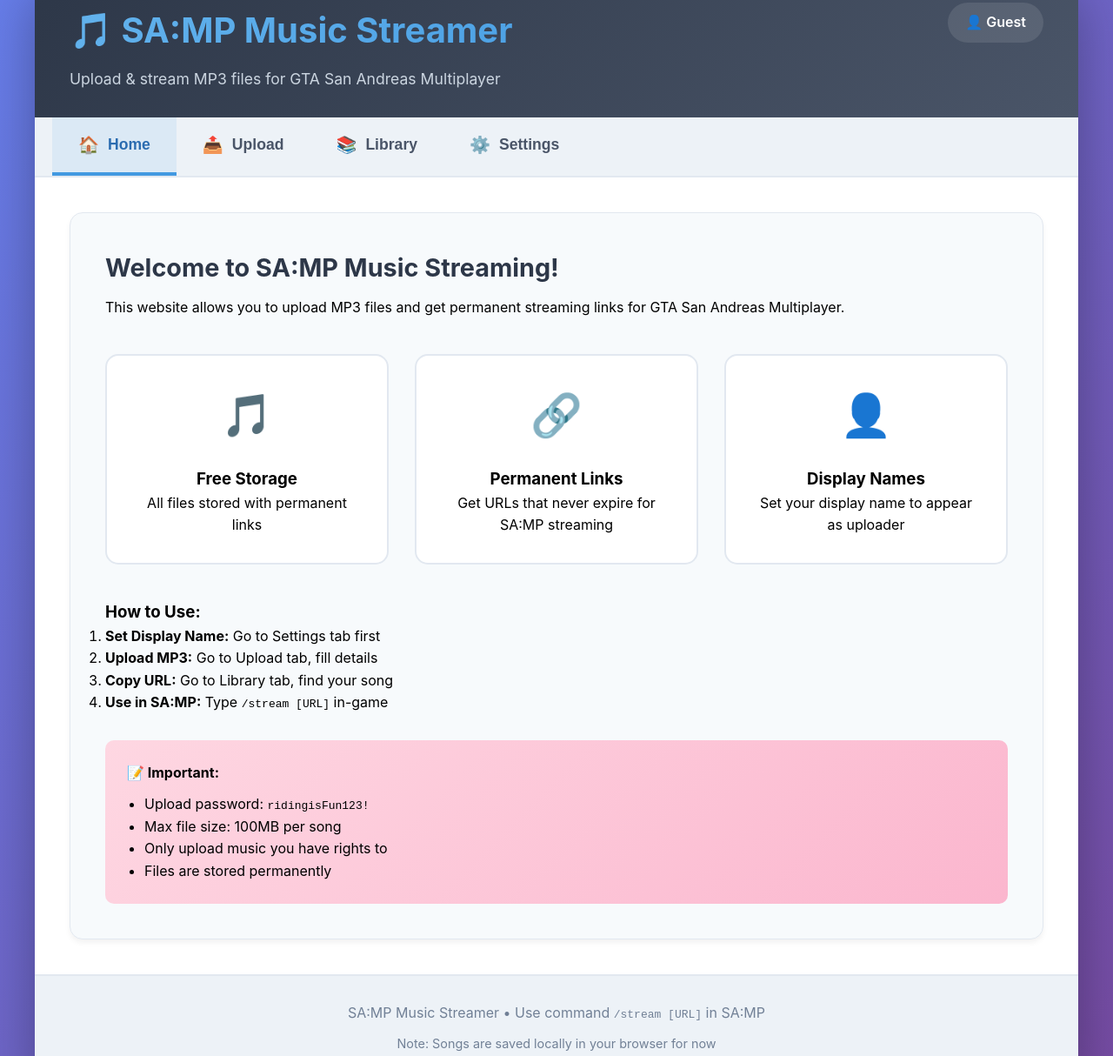
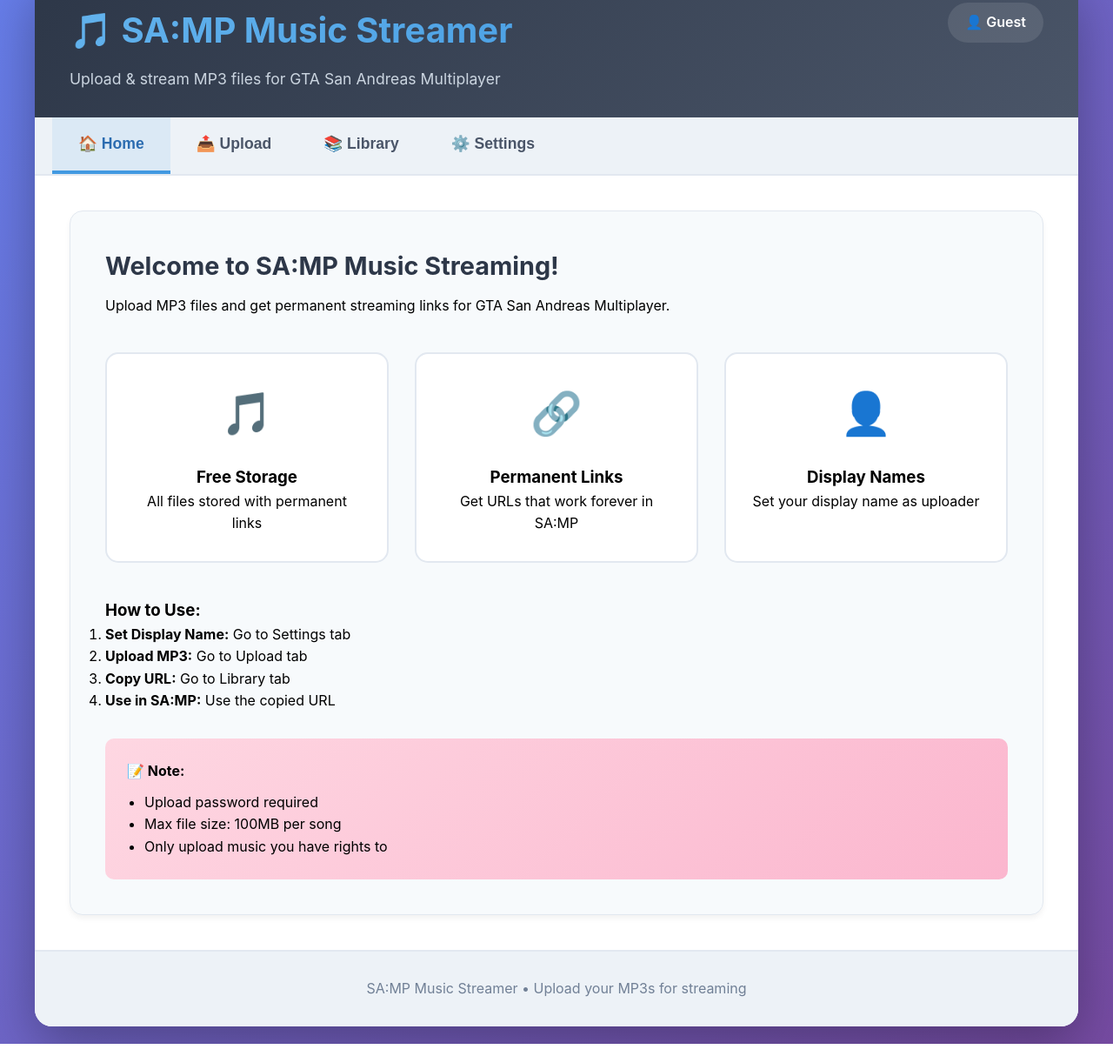
Before and after one commit to Binosko/tws-music-website, a plain HTML site: page index.html in a window 1280 px wide. Shown: the part 47-1261 px from the top of the page at 87% size. Drawn offline with Linux system fonts and the light colour scheme.

Commit message:
Update index.html

```diff
--- a/index.html
+++ b/index.html
@@ -18,18 +18,10 @@
         </header>
 
         <nav class="tabs">
-            <button class="tab-btn active" onclick="showTab('home')">
-                <span>🏠</span> Home
-            </button>
-            <button class="tab-btn" onclick="showTab('upload')">
-                <span>📤</span> Upload
-            </button>
-            <button class="tab-btn" onclick="showTab('library')">
-                <span>📚</span> Library
-            </button>
-            <button class="tab-btn" onclick="showTab('settings')">
-                <span>⚙️</span> Settings
-            </button>
+            <button class="tab-btn active" onclick="showTab('home')">🏠 Home</button>
+            <button class="tab-btn" onclick="showTab('upload')">📤 Upload</button>
+            <button class="tab-btn" onclick="showTab('library')">📚 Library</button>
+            <button class="tab-btn" onclick="showTab('settings')">⚙️ Settings</button>
         </nav>
 
         <main>
@@ -37,7 +29,7 @@
             <section id="home" class="tab-content active">
                 <div class="card">
                     <h2>Welcome to SA:MP Music Streaming!</h2>
-                    <p>This website allows you to upload MP3 files and get permanent streaming links for GTA San Andreas Multiplayer.</p>
+                    <p>Upload MP3 files and get permanent streaming links for GTA San Andreas Multiplayer.</p>
 
                     <div class="features">
                         <div class="feature">
@@ -48,32 +40,31 @@
                         <div class="feature">
                             <div class="feature-icon">🔗</div>
                             <h3>Permanent Links</h3>
-                            <p>Get URLs that never expire for SA:MP streaming</p>
+                            <p>Get URLs that work forever in SA:MP</p>
                         </div>
                         <div class="feature">
                             <div class="feature-icon">👤</div>
                             <h3>Display Names</h3>
-                            <p>Set your display name to appear as uploader</p>
+                            <p>Set your display name as uploader</p>
                         </div>
                     </div>
 
                     <div class="instructions">
                         <h3>How to Use:</h3>
                         <ol>
-                            <li><strong>Set Display Name:</strong> Go to Settings tab first</li>
-                            <li><strong>Upload MP3:</strong> Go to Upload tab, fill details</li>
-                            <li><strong>Copy URL:</strong> Go to Library tab, find your song</li>
-                            <li><strong>Use in SA:MP:</strong> Type <code>/stream [URL]</code> in-game</li>
+                            <li><strong>Set Display Name:</strong> Go to Settings tab</li>
+                            <li><strong>Upload MP3:</strong> Go to Upload tab</li>
+                            <li><strong>Copy URL:</strong> Go to Library tab</li>
+                            <li><strong>Use in SA:MP:</strong> Use the copied URL</li>
                         </ol>
                     </div>
 
                     <div class="info-box">
-                        <strong>📝 Important:</strong>
+                        <strong>📝 Note:</strong>
                         <ul>
-                            <li>Upload password: <code>ridingisFun123!</code></li>
+                            <li>Upload password required</li>
                             <li>Max file size: 100MB per song</li>
                             <li>Only upload music you have rights to</li>
-                            <li>Files are stored permanently</li>
                         </ul>
                     </div>
                 </div>
@@ -103,8 +94,7 @@
 
                         <div class="form-group">
                             <label for="uploadPassword">Upload Password *</label>
-                            <input type="password" id="uploadPassword" placeholder="Enter the upload password">
-                            <small>Password required to prevent spam uploads.</small>
+                            <input type="password" id="uploadPassword" placeholder="Enter upload password">
                         </div>
 
                         <button id="uploadBtn" class="primary-btn" onclick="uploadSong()">
@@ -114,10 +104,6 @@
                     </div>
 
                     <div id="uploadStatus" class="status-box"></div>
-
-                    <div class="upload-note">
-                        <p><strong>Note:</strong> For now, this saves songs locally. Internet Archive integration coming soon.</p>
-                    </div>
                 </div>
             </section>
 
@@ -125,11 +111,11 @@
             <section id="library" class="tab-content">
                 <div class="card">
                     <h2>📚 Music Library</h2>
-                    <p class="card-subtitle">Browse all uploaded songs and copy streaming URLs</p>
+                    <p class="card-subtitle">Browse all uploaded songs</p>
 
                     <div class="library-controls">
                         <div class="search-container">
-                            <input type="text" id="searchInput" placeholder="Search by name or uploader..." oninput="searchSongs()">
+                            <input type="text" id="searchInput" placeholder="Search songs..." oninput="searchSongs()">
                             <div class="search-icon">🔍</div>
                         </div>
                         <div class="stats">
@@ -144,10 +130,6 @@
                             <p>Be the first to upload a song!</p>
                             <button class="secondary-btn" onclick="showTab('upload')">Upload First Song</button>
                         </div>
-                    </div>
-
-                    <div class="library-help">
-                        <p><strong>How to use in SA:MP:</strong> Copy the URL and use command <code>/stream [URL]</code></p>
                     </div>
                 </div>
             </section>
@@ -164,31 +146,16 @@
                             <small>This name will appear next to your uploaded songs.</small>
                         </div>
 
-                        <div class="form-actions">
-                            <button class="primary-btn" onclick="saveSettings()">Save Settings</button>
-                            <button class="secondary-btn" onclick="clearLibrary()">Clear Local Library</button>
-                        </div>
+                        <button class="primary-btn" onclick="saveSettings()">Save Settings</button>
 
                         <div id="settingsStatus" class="status-box"></div>
-                    </div>
-
-                    <div class="settings-info">
-                        <h3>About This Site</h3>
-                        <ul>
-                            <li><strong>Storage:</strong> Local browser storage (for now)</li>
-                            <li><strong>Hosting:</strong> Vercel (free)</li>
-                            <li><strong>Password:</strong> ridingisFun123!</li>
-                            <li><strong>File Limit:</strong> 100MB per song</li>
-                        </ul>
-                        <p class="version">Version 1.0 • Made for SA:MP Community</p>
                     </div>
                 </div>
             </section>
         </main>
 
         <footer>
-            <p>SA:MP Music Streamer • Use command <code>/stream [URL]</code> in SA:MP</p>
-            <p class="footer-note">Note: Songs are saved locally in your browser for now</p>
+            <p>SA:MP Music Streamer • Upload your MP3s for streaming</p>
         </footer>
     </div>
 
@@ -198,7 +165,6 @@
             <div class="modal-icon">✅</div>
             <h3>Upload Successful!</h3>
             <div class="url-display" id="successUrl"></div>
-            <p>Use this URL in SA:MP with <code>/stream [URL]</code></p>
             <div class="modal-actions">
                 <button class="primary-btn" onclick="copySuccessUrl()">Copy URL</button>
                 <button class="secondary-btn" onclick="closeModal()">Close</button>
```
